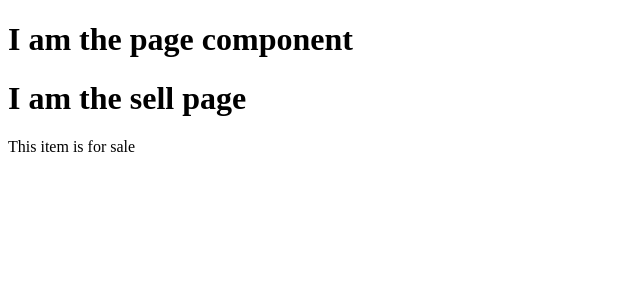
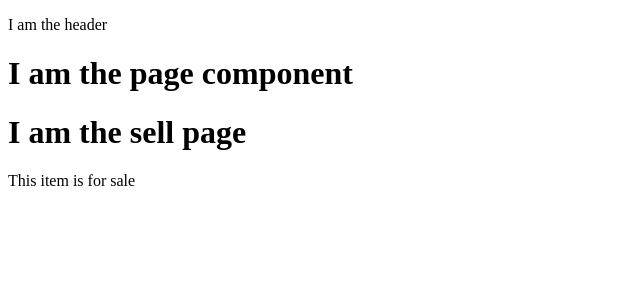
Before and after one commit to LuisPinedaJR/store-frontend, a Next.js app: page /sell in a window 1280 px wide. Shown: the top 300 px of the page, without its empty margins (0-640 px from the left). Built offline with nearby package versions, Linux system fonts and the light colour scheme.

Commit message:
created header and nav component

```diff
--- /dev/null
+++ b/components/Header.js
@@ -0,0 +1,11 @@
+import React from 'react'
+
+function Header() {
+  return (
+    <header>
+      <p>I am the header</p>
+    </header>
+  )
+}
+
+export default Header
--- a/components/Page.js
+++ b/components/Page.js
@@ -1,9 +1,11 @@
 import React from 'react'
 import PropTypes from 'prop-types'
+import Header from './Header'
 
 function Page({ children }) {
   return (
     <div>
+      <Header />
       <h1>I am the page component</h1>
       {children}
     </div>
```
Also changed, not shown: components/Nav.js (added).
